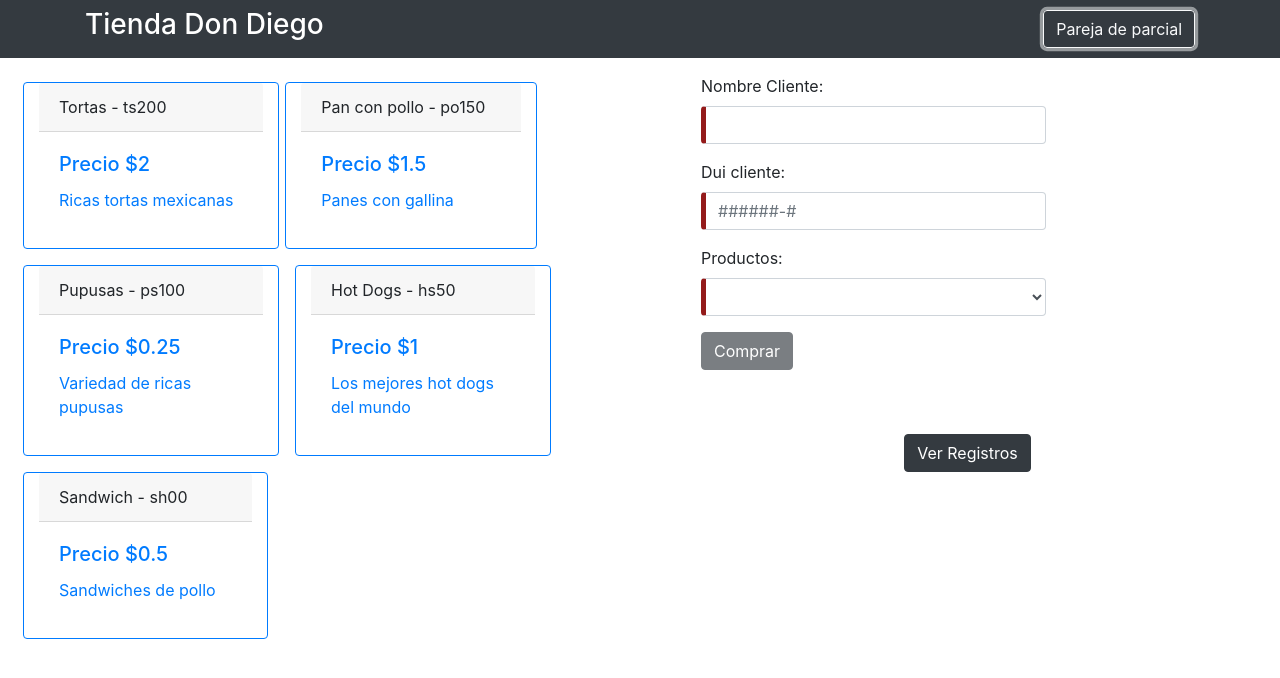
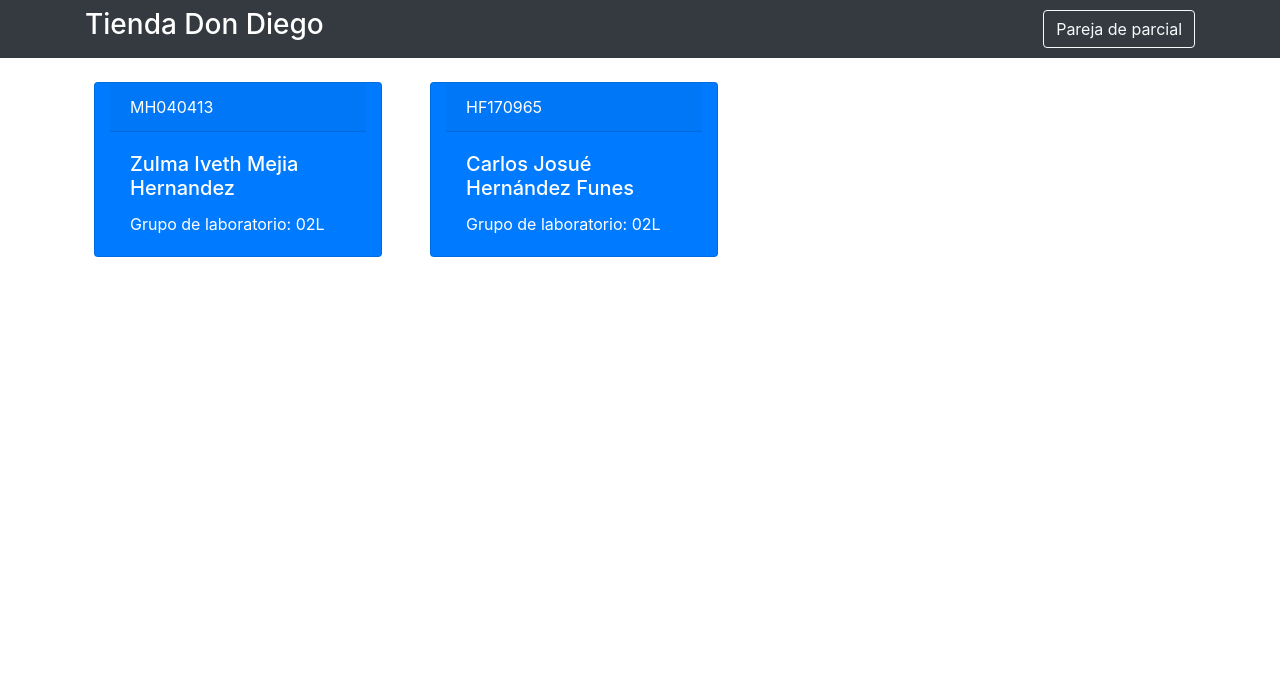
Before and after one commit to carloshdz99/parcial1-dps, an Angular app: page / in a window 1280 px wide. Both pictures are taken after a click on the button "Pareja de parcial". Shown: the top 678 px of the page. Built offline with nearby package versions, Linux system fonts and the light colour scheme.

Commit message:
descuentos

```diff
--- a/src/app/form-compras/form-compras.component.html
+++ b/src/app/form-compras/form-compras.component.html
@@ -2,13 +2,41 @@
     <div class="container">
         <h3 class="text-white">Tienda Don Diego</h3>
         <div class="text-right">
-            <button class="btn btn-outline-light">Pareja de parcial</button>
+            <button class="btn btn-outline-light" (click)="verEstudiantes()" [hidden]="estudiantebool==true">Pareja de
+                parcial</button>
+            <button class="btn btn-outline-light" (click)="nverEstudiantes()" [hidden]="estudiantebool==false">Pareja de
+                parcial</button>
         </div>
     </div>
 </nav>
 
+<!-- mostrando estudiantes de parcial -->
+<div class="container" [hidden]="estudiantebool==false">
+    <div class="row">
+        <div class="col m-4 card text-white bg-primary mb-3" style="max-width: 18rem;">
+            <div class="card-header">MH040413</div>
+            <div class="card-body">
+                <h5 class="card-title">Zulma Iveth Mejia Hernandez</h5>
+                <p class="card-text">
+                    Grupo de laboratorio: 02L
+                </p>
+            </div>
+        </div>
+        <div class="col m-4 card text-white bg-primary mb-3" style="max-width: 18rem;">
+            <div class="card-header">HF170965</div>
+            <div class="card-body">
+                <h5 class="card-title">Carlos Josué Hernández Funes</h5>
+                <p class="card-text">
+                    Grupo de laboratorio: 02L
+                </p>
+            </div>
+        </div>
+    </div>
+</div>
+<!-- fin estudiantes -->
+
 <!-- inicio divs -->
-<div class="row">
+<div class="row" [hidden]="estudiantebool==true">
     <!-- cards-->
     <div class="col-sm-6 py-3">
         <div class="container row mx-auto" [hidden]="verTabla==true">
@@ -36,7 +64,7 @@
                         <div class="form-group col-sm-8">
                             <label>Nombre Cliente:</label>
                             <input type="text" required name="nombre" [(ngModel)]="nombre" #nombrevalidar="ngModel"
-                            onkeypress="return event.charCode >= 65"  class="form-control">
+                                onkeypress="return event.charCode >= 65" class="form-control">
                             <div *ngIf="nombrevalidar.invalid && (nombrevalidar.dirty || nombrevalidar.touched)">
                                 <p class="text-danger">El nombre es requerido</p>
                             </div>
@@ -47,8 +75,7 @@
                         <div class="form-group col-sm-8">
                             <label>Dui cliente:</label>
                             <input type="text" required name="duiCliente" [(ngModel)]="duiCliente" #duivalidar="ngModel"
-                             name="dui" class="form-control" pattern="[0-9]{6}\-[0-9]{1}"
-                                placeholder="######-#">
+                                name="dui" class="form-control" pattern="[0-9]{6}\-[0-9]{1}" placeholder="######-#">
                             <div *ngIf="duivalidar.invalid && (duivalidar.dirty || duivalidar.touched)">
                                 <p class="text-danger">Formato invalido</p>
                             </div>
@@ -73,6 +100,7 @@
                             <button type="submit" class="btn btn-dark" [disabled]="!form.form.valid">Comprar</button>
                         </div>
                         <!-- fin evento submit -->
+                        <p>Cantidad de registros {{cantidadRegistros}}</p>
                     </form>
 
                 </div>
@@ -93,8 +121,9 @@
 
 
 <!-- tabla de registros -->
-<div class="container py-3">
-    <table class="table" [hidden]="verTabla==false">
+<div class="container py-3" [hidden]="verTabla==false">
+    <p>Cantidad de registros {{cantidadRegistros}}</p>
+    <table class="table">
         <thead class="thead-dark">
             <tr>
                 <th scope="col">Nombre:</th>
--- a/src/app/form-compras/form-compras.component.ts
+++ b/src/app/form-compras/form-compras.component.ts
@@ -6,7 +6,8 @@ import { Component, OnInit, ViewChild, ElementRef } from '@angular/core';
   styleUrls: ['./form-compras.component.css']
 })
 export class FormComprasComponent implements OnInit {
-
+  //ver estudiantes
+  estudiantebool: boolean = false;
   //variables de registro
   nombre: string;
   productoEscogido: string;
@@ -23,6 +24,8 @@ export class FormComprasComponent implements OnInit {
   //variable para mostrar tabla de registros
   verTabla: boolean = false;
   contador: number = 1;
+  //cuenta la cantidad de registros
+  cantidadRegistros: number = 0;
 
 
   //variable con los productos a vender
@@ -67,7 +70,7 @@ export class FormComprasComponent implements OnInit {
       })
     }
     //aplicando descuento
-    if (form.value.contador > 2) {
+    if (form.value.contador > 2 && form.value.contador <= 4) {
       this.descuentoCliente = 0.05;
       this.descuentoCliente = this.descuentoCliente * this.totalPago;
     } else if (form.value.contador > 4) {
@@ -87,15 +90,25 @@ export class FormComprasComponent implements OnInit {
     this.comprasRegistros.push(this.compra);
     //iniciando la variable de nuevo a 1
     form.value.contador=1;
+
+    //mostrando cantidad de registros
+    this.cantidadRegistros = this.comprasRegistros.length;
   }
 
   //ver tabla de registros
   verTablaR() {
     this.verTabla = true;
+    this.cantidadRegistros = this.comprasRegistros.length;
   }
   //ocultar tabla
   nverTablaR() {
     this.verTabla = false;
+  }
+  verEstudiantes(){
+    this.estudiantebool = true;
+  }
+  nverEstudiantes(){
+    this.estudiantebool = false;
   }
 
   ngOnInit(): void {
```
